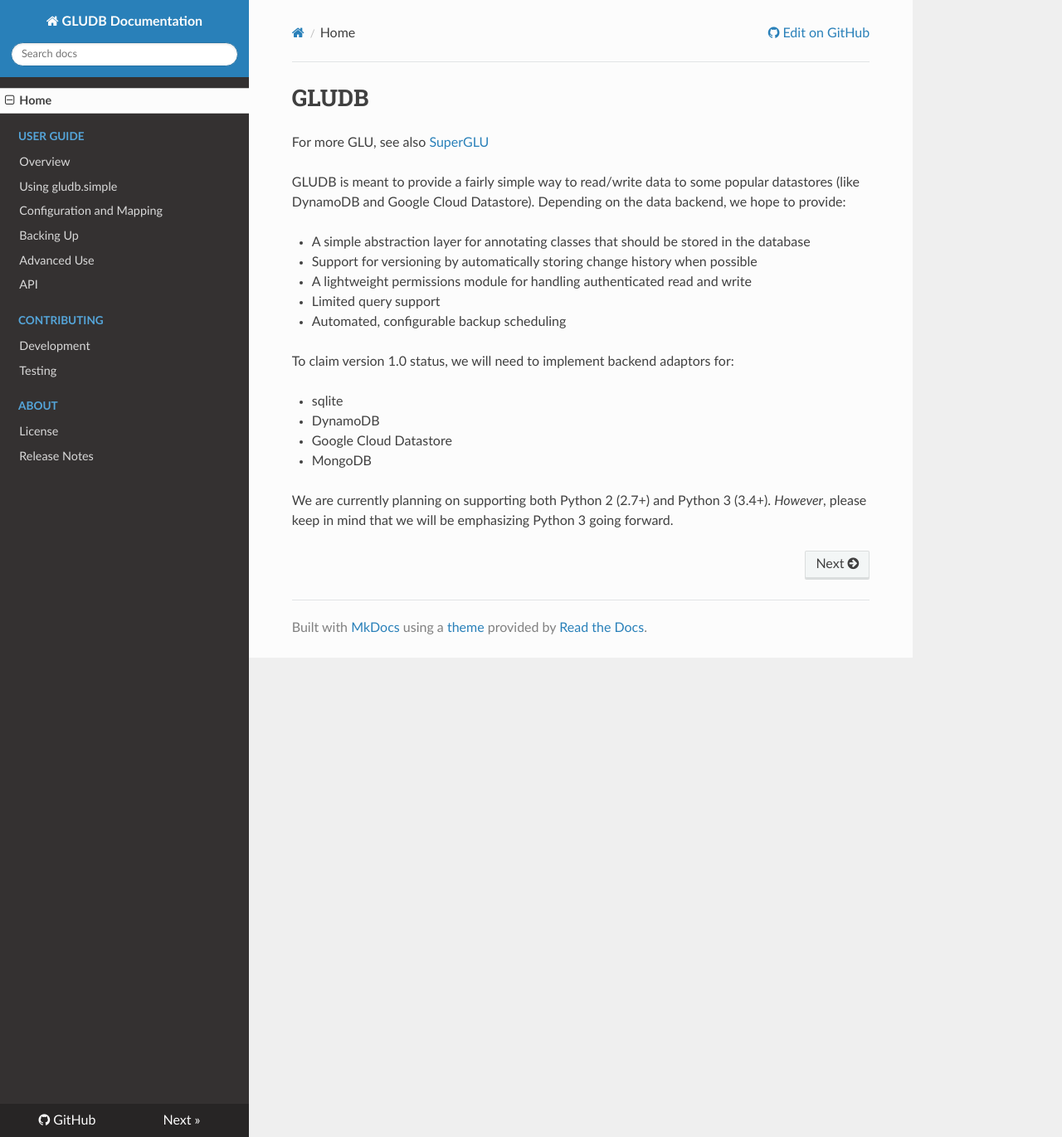
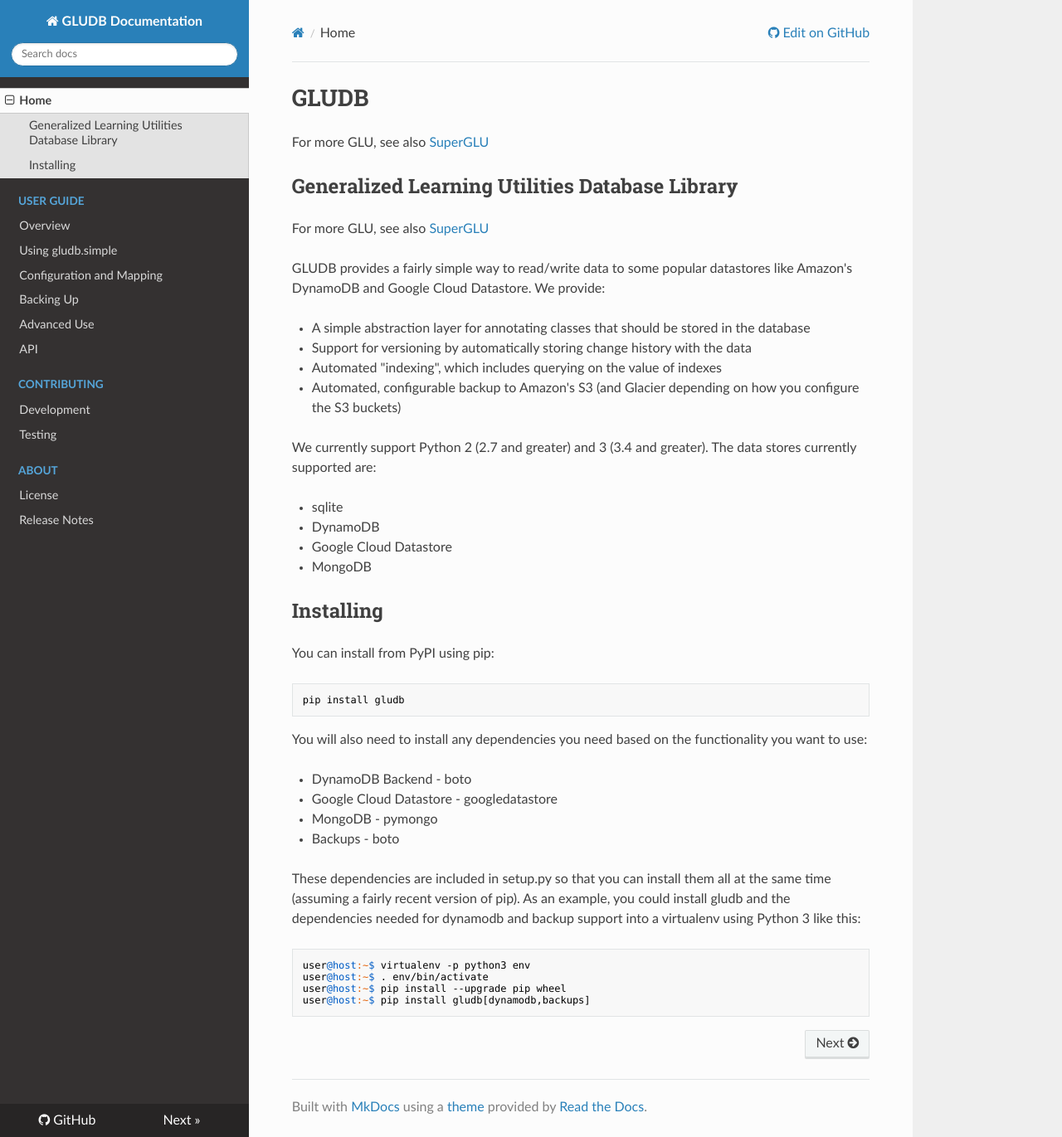
Before and after one commit to memphis-iis/GLUDB, an MkDocs documentation site: the page built from docs/index.md, in a window 1280 px wide and 1371 px high. Shown: the whole window at 83% size. Built offline with MkDocs 1.6.1, drawn with Linux system fonts in a browser that asks for light colours; nearby versions of some CDN libraries; old or Windows-style settings are respelled for this version of MkDocs.

Commit message:
doc additions

```diff
--- a/docs/index.md
+++ b/docs/index.md
@@ -3,24 +3,51 @@
 For more GLU, see also
 [SuperGLU](https://github.com/GeneralizedLearningUtilities/SuperGLU)
 
-GLUDB is meant to provide a fairly simple way to read/write data to some
-popular datastores (like DynamoDB and Google Cloud Datastore). Depending on
-the data backend, we hope to provide:
+Generalized Learning Utilities Database Library
+--------------------------------------------------
+
+For more GLU, see also
+[SuperGLU](https://github.com/GeneralizedLearningUtilities/SuperGLU)
+
+GLUDB provides a fairly simple way to read/write data to some popular datastores
+like Amazon's DynamoDB and Google Cloud Datastore. We provide:
 
 * A simple abstraction layer for annotating classes that should be stored in
   the database
-* Support for versioning by automatically storing change history when possible
-* A lightweight permissions module for handling authenticated read and write
-* Limited query support
-* Automated, configurable backup scheduling
+* Support for versioning by automatically storing change history with the data
+* Automated "indexing", which includes querying on the value of indexes
+* Automated, configurable backup to Amazon's S3 (and Glacier depending on how
+  you configure the S3 buckets)
 
-To claim version 1.0 status, we will need to implement backend adaptors for:
+We currently support Python 2 (2.7 and greater) and 3 (3.4 and greater). The
+data stores currently supported are:
 
 * sqlite
 * DynamoDB
 * Google Cloud Datastore
 * MongoDB
 
-We are currently planning on supporting both Python 2 (2.7+) and Python 3
-(3.4+). *However*, please keep in mind that we will be emphasizing Python 3
-going forward.
+Installing
+------------
+
+You can install from PyPI using pip:
+
+    pip install gludb
+
+You will also need to install any dependencies you need based on the
+functionality you want to use:
+
+* DynamoDB Backend - boto
+* Google Cloud Datastore - googledatastore
+* MongoDB - pymongo
+* Backups - boto
+
+These dependencies are included in setup.py so that you can install them all
+at the same time (assuming a fairly recent version of pip). As an example,
+you could install gludb and the dependencies needed for dynamodb and backup
+support into a virtualenv using Python 3 like this:
+
+    user@host:~$ virtualenv -p python3 env
+    user@host:~$ . env/bin/activate
+    user@host:~$ pip install --upgrade pip wheel
+    user@host:~$ pip install gludb[dynamodb,backups]
```
Also changed, not shown: docs/advanced.md (+1 -1 lines), docs/api.md (+67 -18 lines), docs/development.md (+7 -0 lines), docs/license.md (line endings or trailing spaces), 1 other file.
